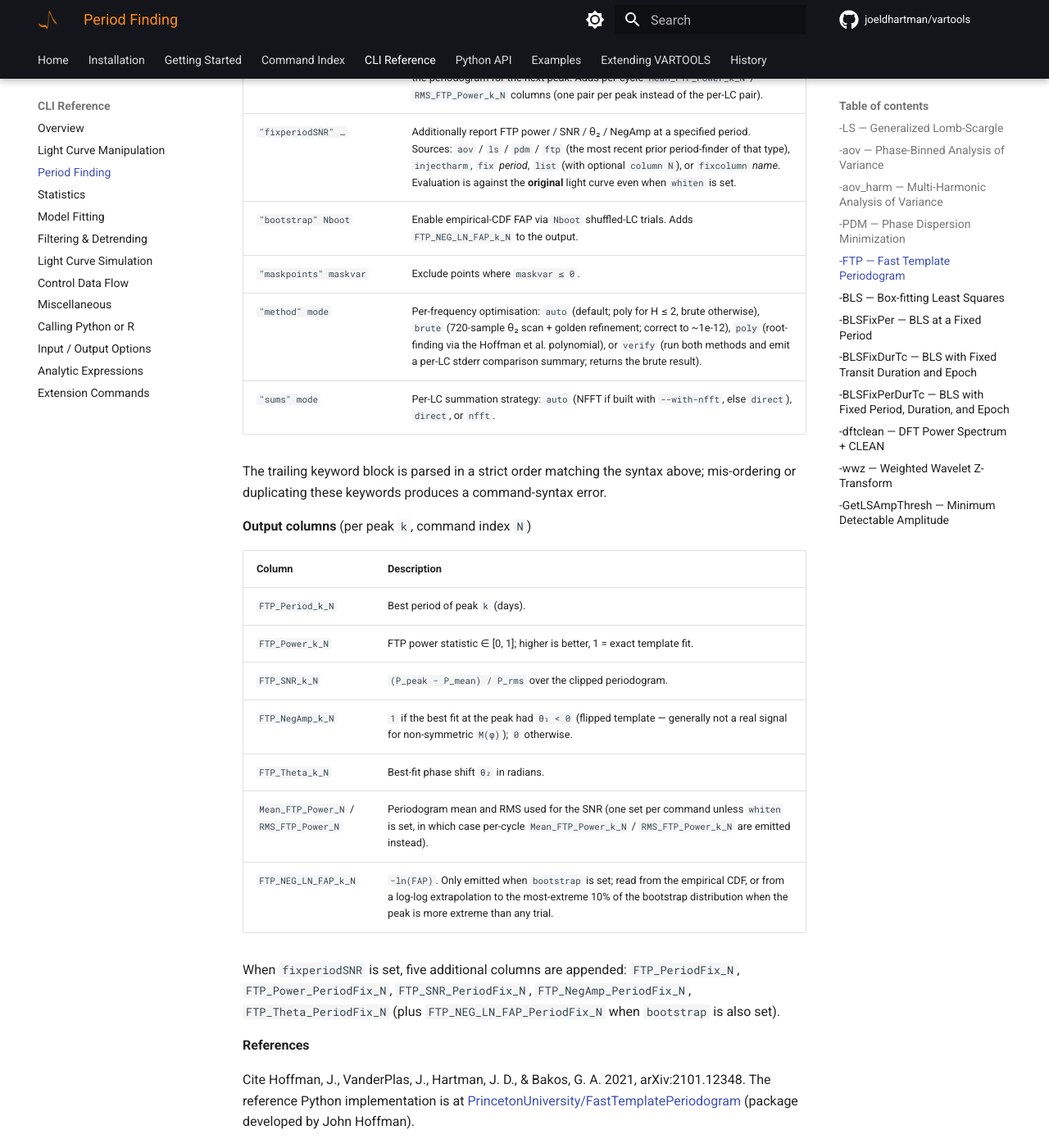
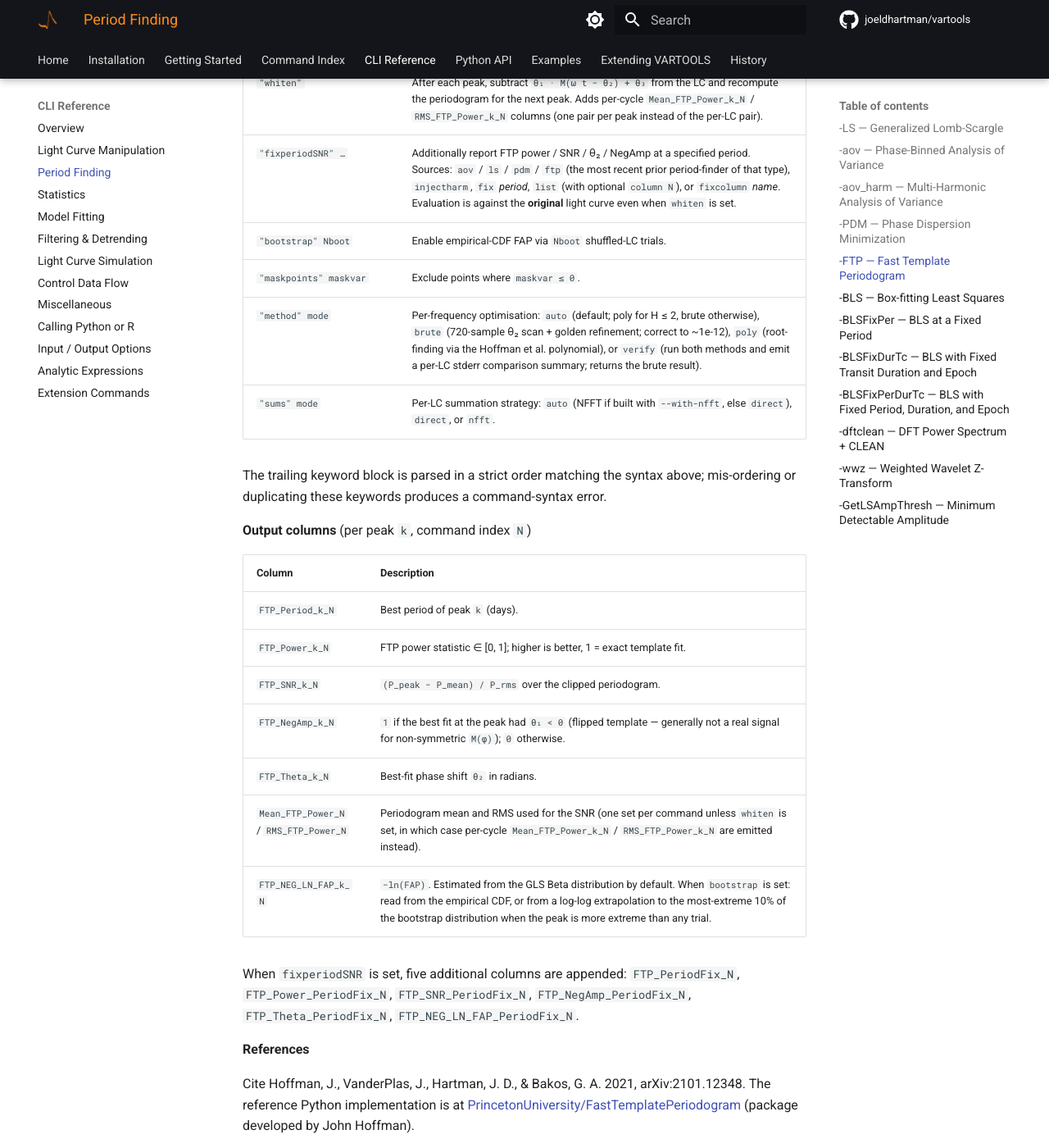
Before and after one commit to joeldhartman/vartools-site, an MkDocs documentation site: the page built from docs/cli/period-finding.md, in a window 1280 px wide and 1400 px high, scrolled down 14493 px. Shown: the whole window at 82% size. Built offline with MkDocs 1.6.1 and Material for MkDocs 9.7.7, drawn with Linux system fonts in a browser that asks for light colours; comment, search, counter and statistics services are not loaded; the version menu is left out; some of the changed text lies outside the part shown.

Commit message:
Docs: -FTP analytic FAP wording for the new always-emitted column

```diff
--- a/docs/cli/period-finding.md
+++ b/docs/cli/period-finding.md
@@ -370,7 +370,7 @@
 
 For non-sinusoidal templates an amplitude `θ₁ < 0` is **not** a phase shift — it corresponds to a flipped template, which generally does not match the input signal. By default the search reports the global maximum of the periodogram regardless of sign, with `FTP_NegAmp_k_N = 1` flagging suspect peaks; pass `"posamponly"` to skip negative-amplitude solutions during the search.
 
-No analytic FAP has been published for the FTP distribution, so no analytic FAP column is emitted. Use `"bootstrap" Nboot` to enable an empirical-CDF FAP calibrated from `Nboot` shuffled-light-curve trials (mirrors `-LS` / `-PDM` bootstrap; with `whiten` the distribution is calibrated once from the original LC). For peaks more extreme than any trial a log-log polynomial extrapolation to the most-extreme 10% of the bootstrap distribution is used.
+By default the Beta distribution from GLS is used to estimate the false alarm probability (FAP) - this is not formally correct, but should have similar asymptotic behavior to the true FAP. Use `"bootstrap" Nboot` to enable an empirical-CDF FAP calibrated from `Nboot` shuffled-light-curve trials (mirrors `-LS` / `-PDM` bootstrap; with `whiten` the distribution is calibrated once from the original LC). For peaks more extreme than any trial a log-log polynomial extrapolation to the most-extreme 10% of the bootstrap distribution is used.
 
 Python equivalent: [`FTP`](../python/commands/period-finding.md#ftp-fast-template-periodogram).
 
@@ -396,7 +396,7 @@
 | `"posamponly"` | Skip negative-amplitude solutions during the search — the periodogram becomes the best positive-amplitude fit at each frequency. |
 | `"whiten"` | After each peak, subtract `θ₁ · M(ω t − θ₂) + θ₃` from the LC and recompute the periodogram for the next peak. Adds per-cycle `Mean_FTP_Power_k_N` / `RMS_FTP_Power_k_N` columns (one pair per peak instead of the per-LC pair). |
 | `"fixperiodSNR" …` | Additionally report FTP power / SNR / θ₂ / NegAmp at a specified period. Sources: `aov` / `ls` / `pdm` / `ftp` (the most recent prior period-finder of that type), `injectharm`, `fix` *period*, `list` (with optional `column N`), or `fixcolumn` *name*. Evaluation is against the **original** light curve even when `whiten` is set. |
-| `"bootstrap" Nboot` | Enable empirical-CDF FAP via `Nboot` shuffled-LC trials. Adds `FTP_NEG_LN_FAP_k_N` to the output. |
+| `"bootstrap" Nboot` | Enable empirical-CDF FAP via `Nboot` shuffled-LC trials. |
 | `"maskpoints" maskvar` | Exclude points where `maskvar ≤ 0`. |
 | `"method" mode` | Per-frequency optimisation: `auto` (default; poly for H ≤ 2, brute otherwise), `brute` (720-sample θ₂ scan + golden refinement; correct to ~1e-12), `poly` (root-finding via the Hoffman et al. polynomial), or `verify` (run both methods and emit a per-LC stderr comparison summary; returns the brute result). |
 | `"sums" mode` | Per-LC summation strategy: `auto` (NFFT if built with `--with-nfft`, else `direct`), `direct`, or `nfft`. |
@@ -413,9 +413,9 @@
 | `FTP_NegAmp_k_N` | `1` if the best fit at the peak had `θ₁ < 0` (flipped template — generally not a real signal for non-symmetric `M(φ)`); `0` otherwise. |
 | `FTP_Theta_k_N` | Best-fit phase shift `θ₂` in radians. |
 | `Mean_FTP_Power_N` / `RMS_FTP_Power_N` | Periodogram mean and RMS used for the SNR (one set per command unless `whiten` is set, in which case per-cycle `Mean_FTP_Power_k_N` / `RMS_FTP_Power_k_N` are emitted instead). |
-| `FTP_NEG_LN_FAP_k_N` | `−ln(FAP)`. Only emitted when `bootstrap` is set; read from the empirical CDF, or from a log-log extrapolation to the most-extreme 10% of the bootstrap distribution when the peak is more extreme than any trial. |
+| `FTP_NEG_LN_FAP_k_N` | `−ln(FAP)`. Estimated from the GLS Beta distribution by default. When `bootstrap` is set: read from the empirical CDF, or from a log-log extrapolation to the most-extreme 10% of the bootstrap distribution when the peak is more extreme than any trial. |
 
-When `fixperiodSNR` is set, five additional columns are appended: `FTP_PeriodFix_N`, `FTP_Power_PeriodFix_N`, `FTP_SNR_PeriodFix_N`, `FTP_NegAmp_PeriodFix_N`, `FTP_Theta_PeriodFix_N` (plus `FTP_NEG_LN_FAP_PeriodFix_N` when `bootstrap` is also set).
+When `fixperiodSNR` is set, five additional columns are appended: `FTP_PeriodFix_N`, `FTP_Power_PeriodFix_N`, `FTP_SNR_PeriodFix_N`, `FTP_NegAmp_PeriodFix_N`, `FTP_Theta_PeriodFix_N`, `FTP_NEG_LN_FAP_PeriodFix_N`.
 
 **References**
 
```
Also changed, not shown: docs/python/commands/period-finding.md (+3 -3 lines).
